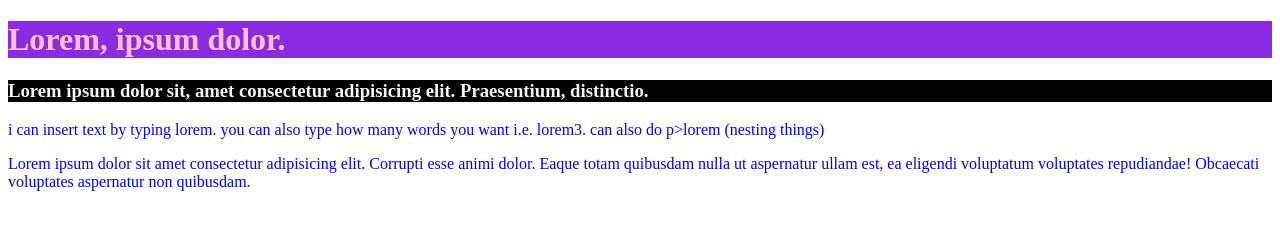
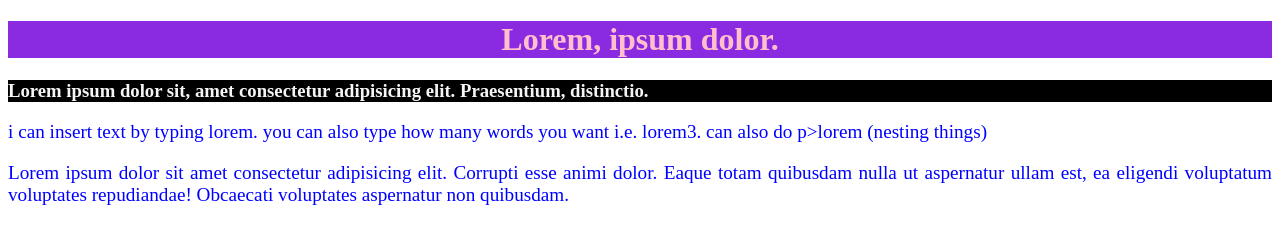
Before and after one commit to nazagarmonsway/project2september2022, a plain HTML site: page index.html in a window 1280 px wide. Drawn offline with Linux system fonts and the light colour scheme.

Commit message:
external css styling

```diff
--- a/index.html
+++ b/index.html
@@ -3,19 +3,7 @@
   <head>
     <meta charset="utf-8" />
     <title>homepage | project 2</title>
-    <style>
-      h1 {
-        color: pink;
-        background-color: blueviolet;
-      }
-      h3 {
-        color: whitesmoke;
-        background-color: black;
-      }
-      p {
-        color: blue;
-      }
-    </style>
+    <link rel="stylesheet" href="styles.css">
   </head>
   <body>
     <h1>Lorem, ipsum dolor.</h1>
--- /dev/null
+++ b/styles.css
@@ -0,0 +1,14 @@
+h1 {
+  color: pink;
+  background-color: blueviolet;
+  text-align: center;
+}
+h3 {
+  color: whitesmoke;
+  background-color: black;
+}
+p {
+  color: blue;
+  text-align: justify;
+  font-size: larger;
+}
```
